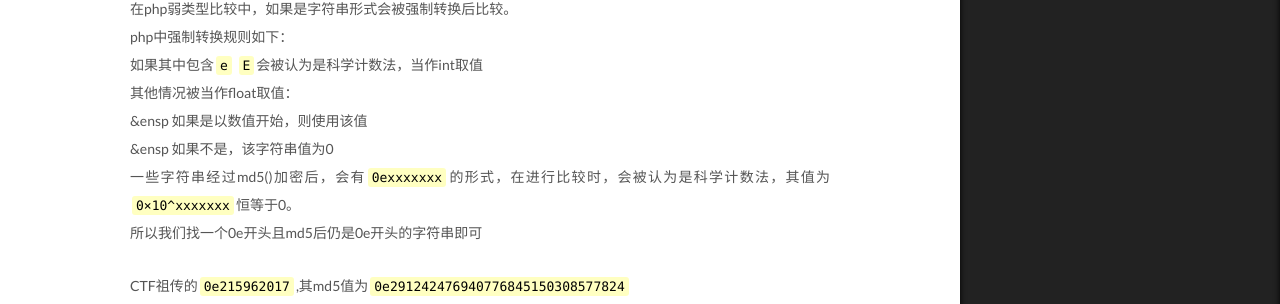
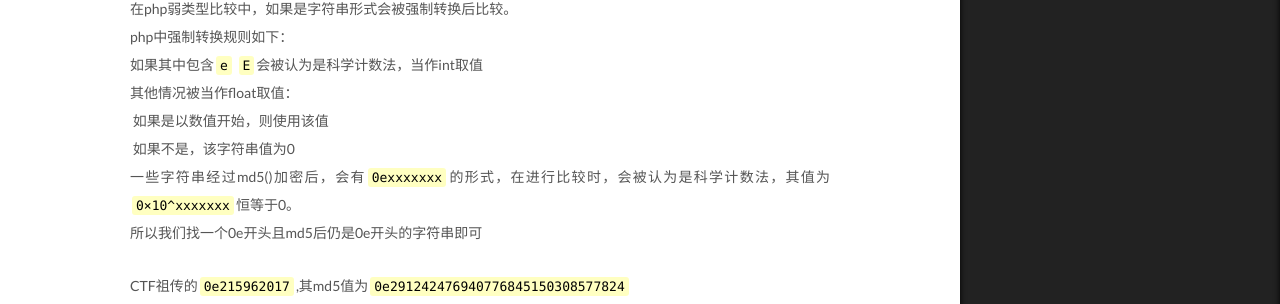
Before and after one commit to AirGoldenFish/airgoldenfish.github.io, a Jekyll site: the page built from _posts/2021-01-07-杂七杂八的绕过.md, in a window 1280 px wide and 1400 px high, scrolled down 272 px. Shown: the part 665-969 px from the top of the window. Built offline with Jekyll 4.4.1, drawn with Linux system fonts in a browser that asks for light colours.

Commit message:
Update 2021-01-07-杂七杂八的绕过.md

```diff
--- a/_posts/2021-01-07-杂七杂八的绕过.md
+++ b/_posts/2021-01-07-杂七杂八的绕过.md
@@ -34,8 +34,8 @@ if __name__ =='__main__':
 php中强制转换规则如下：
 如果其中包含`e` `E`会被认为是科学计数法，当作int取值
 其他情况被当作float取值：
-&ensp 如果是以数值开始，则使用该值
-&ensp 如果不是，该字符串值为0
+&nbsp;如果是以数值开始，则使用该值
+&nbsp;如果不是，该字符串值为0
 一些字符串经过md5()加密后，会有`0exxxxxxx`的形式，在进行比较时，会被认为是科学计数法，其值为`0×10^xxxxxxx`恒等于0。
 所以我们找一个0e开头且md5后仍是0e开头的字符串即可
 
```
